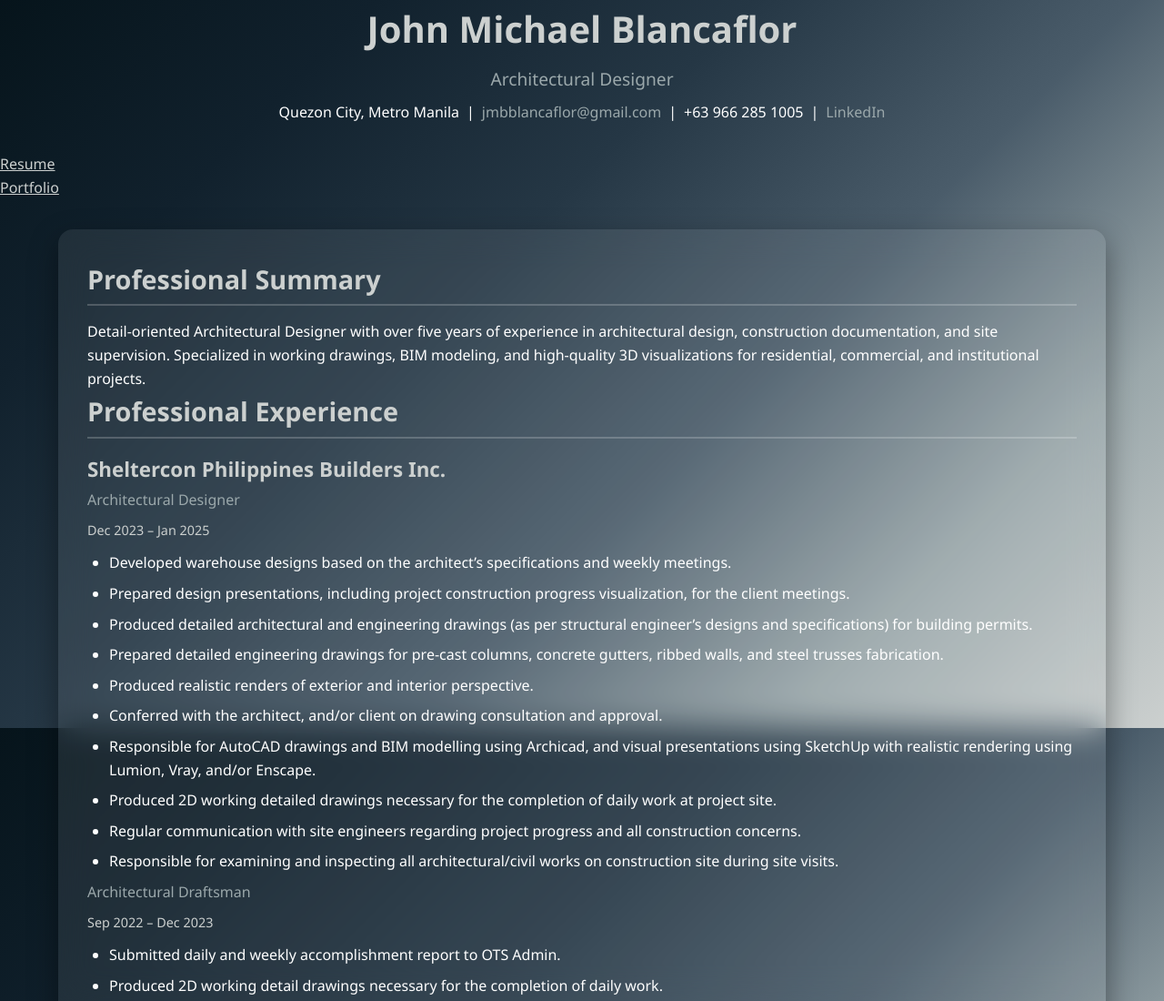
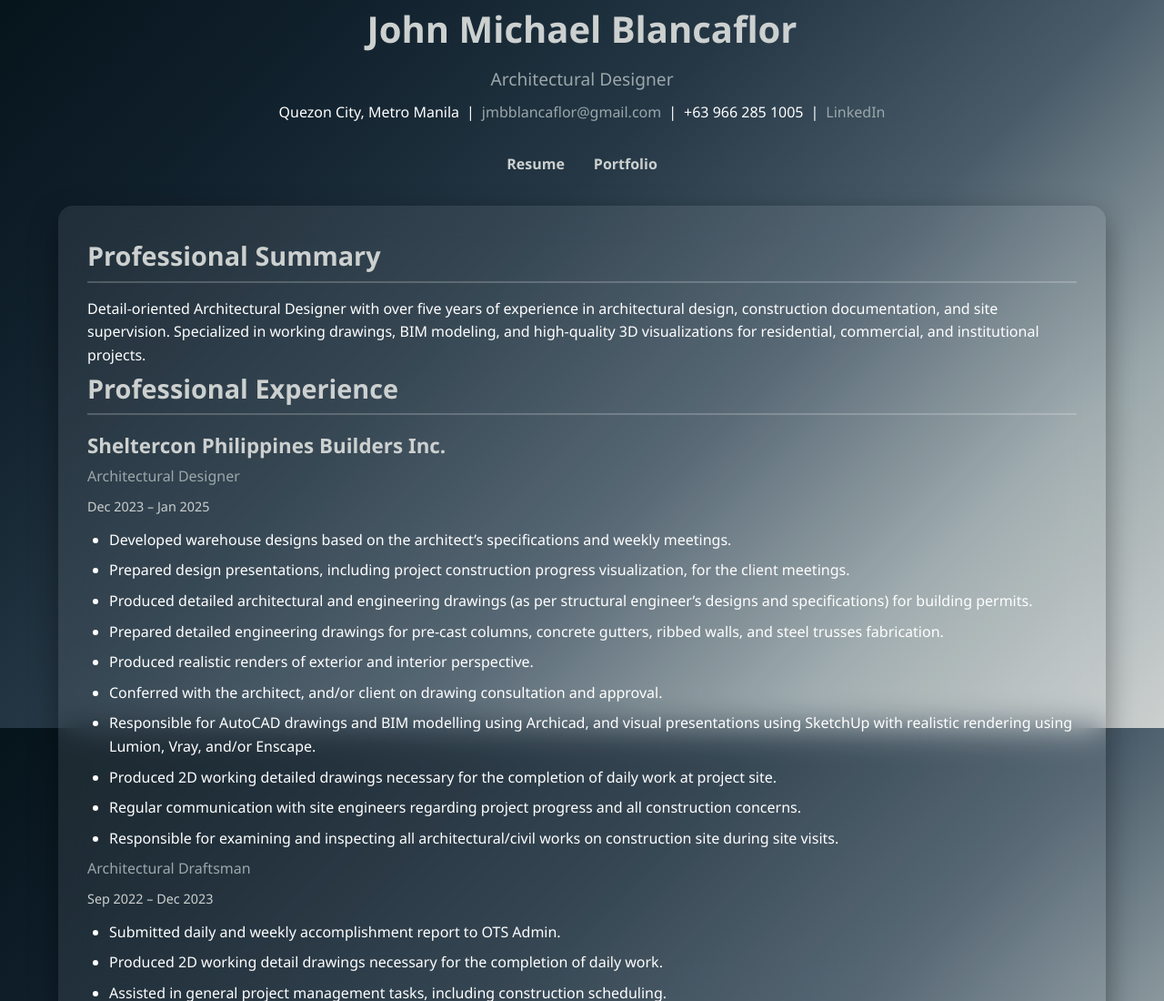
Before and after one commit to SergeantJM/jmbblancaflorcv-website, a plain HTML site: page index.html in a window 1280 px wide. Shown: the top 1100 px of the page at 91% size. Drawn offline with Linux system fonts and the light colour scheme.

Commit message:
Update style.css

```diff
--- a/style.css
+++ b/style.css
@@ -190,3 +190,57 @@ footer {
 a {
   color: #CCD0CF;
 }
+
+/* ================= NAVIGATION ================= */
+.page-nav {
+  position: sticky;
+  top: 0;
+  width: 100%;
+}
+
+.page-nav ul {
+  display: flex;
+  justify-content: center;
+  list-style: none;
+  margin: 0;
+  padding: 0;
+  gap: 2rem;
+}
+
+.page-nav a {
+  color: #CCD0CF; /* light text color */
+  text-decoration: none;
+  font-weight: 600;
+  font-size: 1rem;
+  padding: 0.5rem 0;
+  position: relative;
+  transition: color 0.3s ease;
+}
+
+/* Add underline effect */
+.page-nav a::after {
+  content: "";
+  position: absolute;
+  left: 0;
+  bottom: 0;
+  height: 2px;
+  width: 0;
+  background-color: #9BA8AB; /* gradient accent color */
+  transition: width 0.3s ease;
+}
+
+.page-nav a:hover::after {
+  width: 100%;
+}
+
+.page-nav a:hover {
+  color: #ffffff;
+}
+
+.page-nav a.active {
+  color: #ffffff;
+}
+
+.page-nav a.active::after {
+  width: 100%;
+}
```
